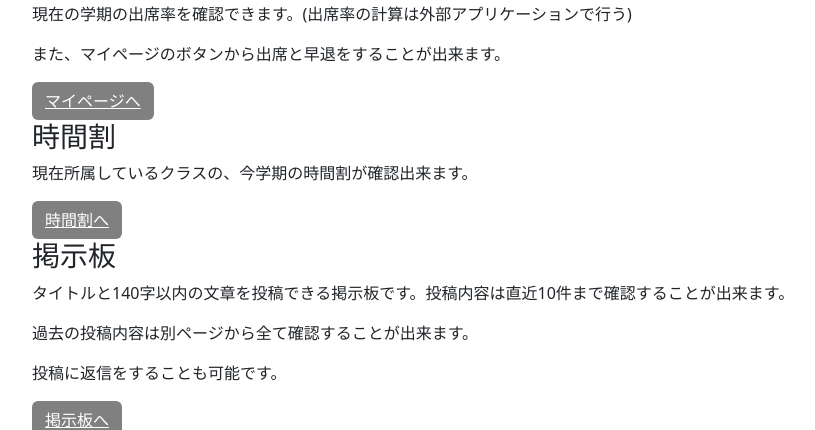
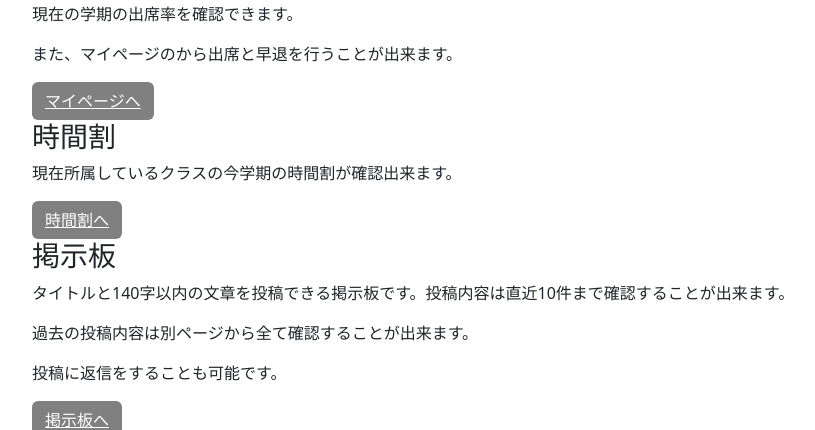
Before and after one commit to 204tb/GakunaiApp, a PHP site: page /subPage/index.php in a window 1280 px wide. Shown: the part 112-542 px from the top of the page, without its empty margins (50-865 px from the left). Run offline with PHP 8.4, Linux system fonts and the light colour scheme; a user stored in the database is signed in; some libraries are stand-ins or nearby versions.

Commit message:
説明文の修正

```diff
--- a/php/subPage/index.php
+++ b/php/subPage/index.php
@@ -72,8 +72,8 @@ if(!empty($_SESSION["user"])){
                 <div class="explanation">
                     <!--<button id="explanation_title" class="explanation_title_attendancerate btn btn-secondaly" style="background: gray;color:white;">機能について</button>-->
                     <div class="explanation_text_attendancerate text-mono" id="explanation_text">
-                        <p>現在の学期の出席率を確認できます。(出席率の計算は外部アプリケーションで行う)</p>
-                        <p>また、マイページのボタンから出席と早退をすることが出来ます。</p>
+                        <p>現在の学期の出席率を確認できます。</p>
+                        <p>また、マイページのから出席と早退を行うことが出来ます。</p>
                     </div>
                 </div>
 
@@ -85,7 +85,7 @@ if(!empty($_SESSION["user"])){
                 <div class ="explanation">
                     <!--<button id="explanation_title" class="explanation_title_time btn btn-secondaly" style="background: gray;color:white;">機能について</button>-->
                     <div class="explanation_text_time" id="explanation_text">
-                        <p>現在所属しているクラスの、今学期の時間割が確認出来ます。</p>
+                        <p>現在所属しているクラスの今学期の時間割が確認出来ます。</p>
                     </div>
                 </div>
                 <button class ="Timetable_button btn" style="background: gray;color:white;"><a href="時間割/Timeable.php" class="color-white" style="color:white;">時間割へ<a></button>
```
